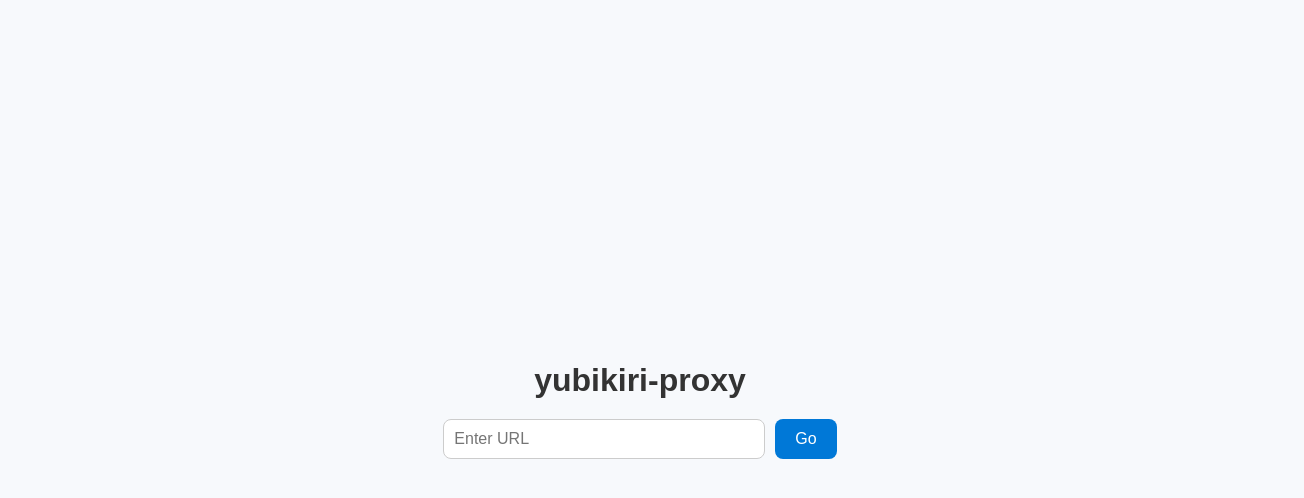
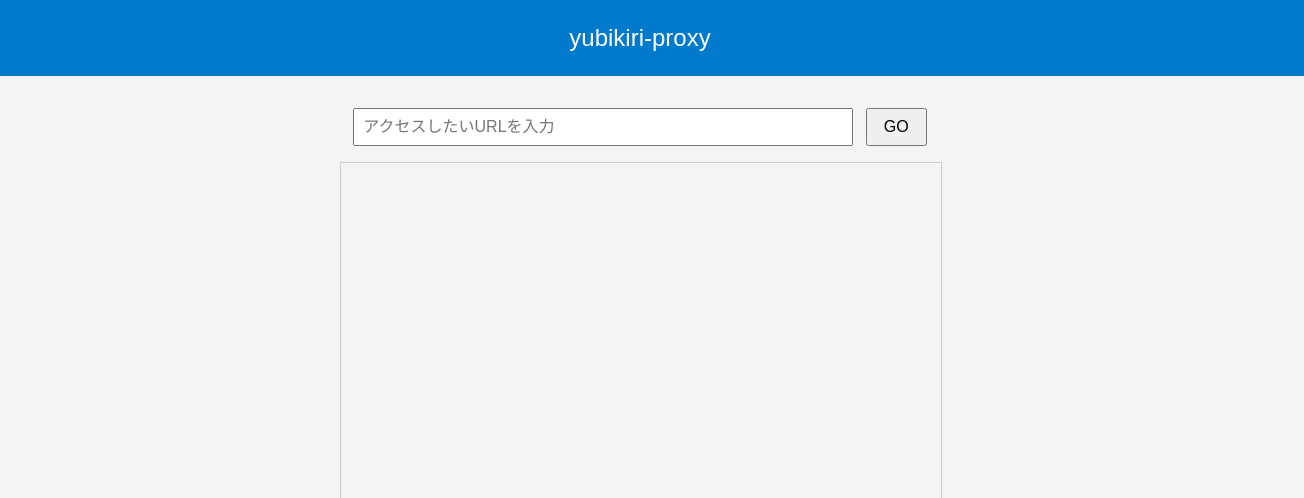
Before and after one commit to yubikirigenn/simple-proxy, a website: page index.html in a window 1280 px wide. Shown: the top 498 px of the page, 1304 px wide, since content can reach past the window. Drawn offline with Linux system fonts and the light colour scheme.

Commit message:
Update index.html

```diff
--- a/index.html
+++ b/index.html
@@ -1,64 +1,57 @@
 <!DOCTYPE html>
-<html lang="en">
+<html lang="ja">
 <head>
   <meta charset="UTF-8">
   <meta name="viewport" content="width=device-width, initial-scale=1.0">
   <title>yubikiri-proxy</title>
   <style>
-    body {
-      font-family: Arial, sans-serif;
-      background: #f7f9fc;
-      margin: 0;
-      padding: 0;
-      display: flex;
-      flex-direction: column;
-      align-items: center;
-      justify-content: center;
-      height: 100vh;
-    }
-    h1 {
-      color: #333;
-      margin-bottom: 20px;
-    }
-    form {
-      display: flex;
-      gap: 10px;
-    }
-    input[type="text"] {
-      padding: 10px;
-      font-size: 1em;
-      border: 1px solid #ccc;
-      border-radius: 8px;
-      width: 300px;
-    }
-    button {
-      padding: 10px 20px;
-      font-size: 1em;
-      border: none;
-      border-radius: 8px;
-      background-color: #0078d7;
-      color: white;
-      cursor: pointer;
-    }
-    button:hover {
-      background-color: #005fa3;
-    }
+    body { font-family: sans-serif; margin: 0; padding: 0; display: flex; flex-direction: column; align-items: center; background: #f4f4f4; }
+    header { width: 100%; padding: 1em; background: #007acc; color: white; text-align: center; font-size: 1.5em; }
+    main { padding: 2em; width: 100%; max-width: 600px; text-align: center; }
+    input { width: 80%; padding: 0.5em; font-size: 1em; margin-right: 0.5em; }
+    button { padding: 0.5em 1em; font-size: 1em; }
+    iframe { width: 100%; height: 80vh; margin-top: 1em; border: 1px solid #ccc; }
   </style>
 </head>
 <body>
-  <h1>yubikiri-proxy</h1>
-  <form id="proxyForm" action="/proxy" method="get">
-    <input id="urlInput" type="text" name="url" placeholder="Enter URL" required>
-    <button type="submit">Go</button>
-  </form>
+  <header>yubikiri-proxy</header>
+  <main>
+    <input id="urlInput" type="text" placeholder="アクセスしたいURLを入力">
+    <button id="goButton">GO</button>
+    <iframe id="proxyFrame" src=""></iframe>
+  </main>
 
   <script>
-    // Enterキーで送信できるようにする
-    document.getElementById("urlInput").addEventListener("keydown", function(event) {
-      if (event.key === "Enter") {
-        event.preventDefault(); // デフォルトの挙動を止める
-        document.getElementById("proxyForm").submit(); // 強制送信
-      }
+    const input = document.getElementById('urlInput');
+    const button = document.getElementById('goButton');
+    const frame = document.getElementById('proxyFrame');
+
+    // クエリパラメータから初期URLを取得
+    const params = new URLSearchParams(window.location.search);
+    if (params.has('url')) {
+      input.value = decodeURIComponent(params.get('url'));
+      frame.src = '/proxy/' + encodeURIComponent(params.get('url'));
+    }
+
+    function go() {
+      let url = input.value.trim();
+      if (!url) return;
+      if (!/^https?:\/\//i.test(url)) url = 'http://' + url;
+
+      // iframeにプロキシURLを設定
+      frame.src = '/proxy/' + encodeURIComponent(url);
+
+      // クエリパラメータ更新（ページリロードしても保持）
+      const newUrl = `${window.location.pathname}?url=${encodeURIComponent(url)}`;
+      window.history.replaceState({}, '', newUrl);
+    }
+
+    // ボタンでGO
+    button.addEventListener('click', go);
+
+    // EnterでもGO
+    input.addEventListener('keydown', e => {
+      if (e.key === 'Enter') go();
     });
   </script>
 </body>
```
